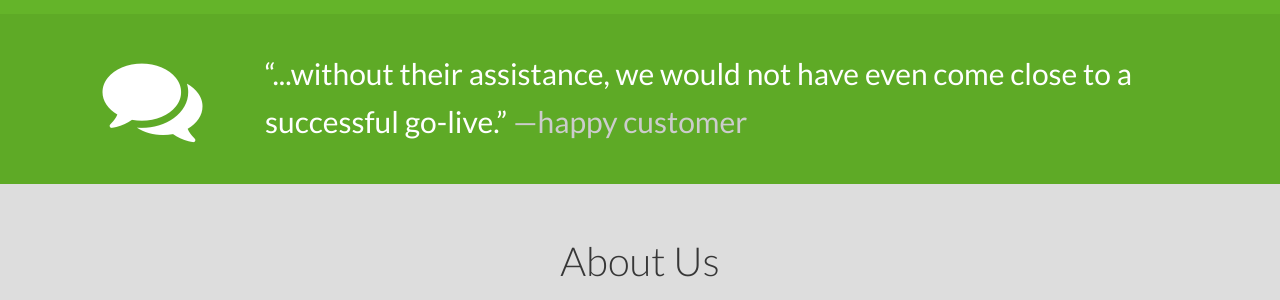
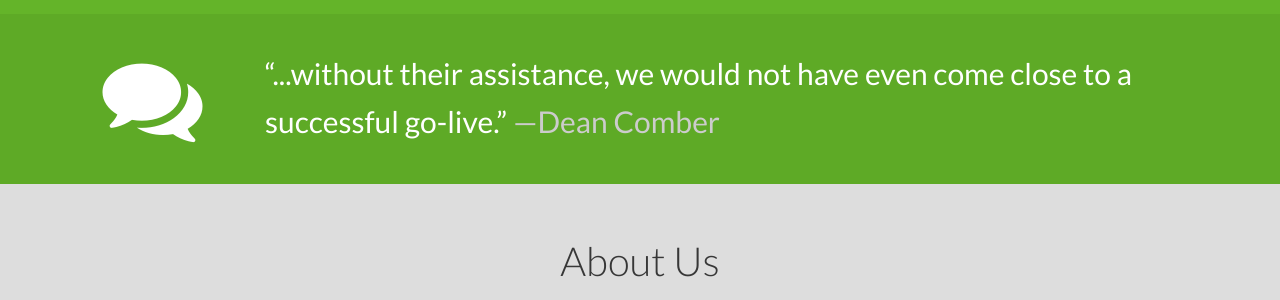
Before and after one commit to lcates/perbyte.github.io, a Jekyll site: the page built from index.corp.html, in a window 1280 px wide and 900 px high, scrolled down 430 px. Shown: the part 157-457 px from the top of the window. Built offline with Jekyll 4.4.1, drawn with Linux system fonts in a browser that asks for light colours; nearby versions of some CDN libraries; Markdown is read by kramdown in place of the engine named in the settings.

Commit message:
Quote name

```diff
--- a/index.corp.html
+++ b/index.corp.html
@@ -114,7 +114,7 @@ date:      2014-06-17
         <div class="row">
           <div class="col-sm-2 text-center"><i class="fa fa-comments"></i></div>
           <div class="col-sm-10">
-            <blockquote>&ldquo;...without their assistance, we would not have even come close to a successful go-live.&rdquo; <cite>&mdash;happy customer</cite></blockquote>
+            <blockquote>&ldquo;...without their assistance, we would not have even come close to a successful go-live.&rdquo; <cite>&mdash;Dean Comber</cite></blockquote>
           </div>
         </div>
       </div>
```
